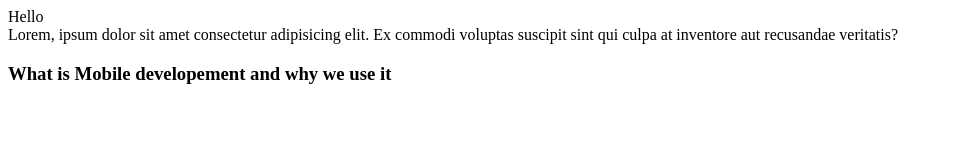
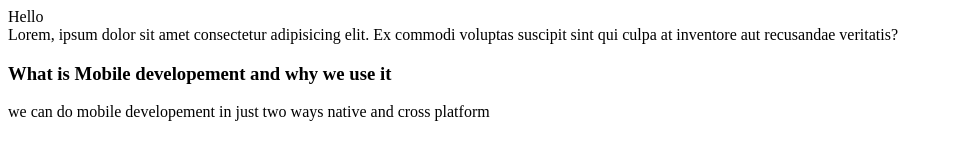
Before and after one commit to sahas97/Myapp, a plain HTML site: page shop.html in a window 1280 px wide. Shown: the whole page, without its empty margins (0-953 px from the left). Drawn offline with Linux system fonts and the light colour scheme.

Commit message:
Update shop.html

```diff
--- a/shop.html
+++ b/shop.html
@@ -7,6 +7,8 @@
         aut recusandae veritatis?
 
         <h3>What is Mobile developement and why we use it</h3>
+
+        <p>we can do mobile developement in just two ways native and cross platform</p>
     </body>
 
 </html>
```
